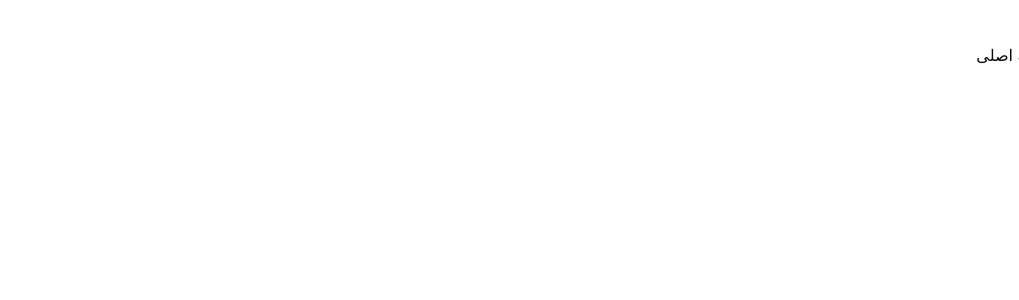
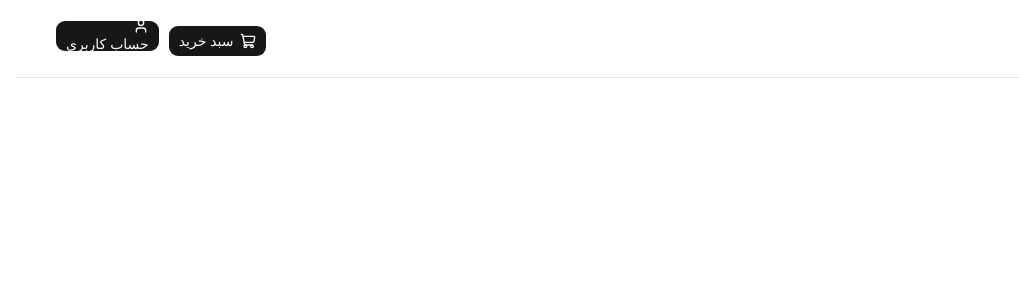
Before and after one commit to AliMoradpour/techno-shop, a Next.js app: page / in a window 1280 px wide. Shown: the top 300 px of the page, without its empty margins (261-1280 px from the left). Built offline with nearby package versions, Linux system fonts and the light colour scheme; a web font is replaced by a local one.

Commit message:
add header

```diff
--- a/components/shared/header/index.tsx
+++ b/components/shared/header/index.tsx
@@ -1,5 +1,32 @@
+import { Button } from "@/components/ui/button";
+import { ShoppingCart, UserIcon } from "lucide-react";
+import Link from "next/link";
+
 export default function Header() {
   return (
-    <div>Header</div>
-  )
+    <header className="w-full border-b">
+      <div className="flex flex-1 justify-between items-center max-w-7xl p-5 px-10 w-full mx-auto">
+        {/* logo */}
+        <div className="flex justify-start items-center">
+          <Link href="/" className="flex justify-start items-center">
+            <span>لوگو</span>
+            <span className="block font-bold text-2xl mr-3">تکنوشاپ</span>
+          </Link>
+        </div>
+        {/* user and cart */}
+        <div className="space-x-2">
+          <Button asChild>
+            <Link href="/cart">
+              <ShoppingCart /> سبد خرید
+            </Link>
+          </Button>
+          <Button>
+            <Link href="/sign-in">
+              <UserIcon /> حساب کاربری
+            </Link>
+          </Button>
+        </div>
+      </div>
+    </header>
+  );
 }
```
